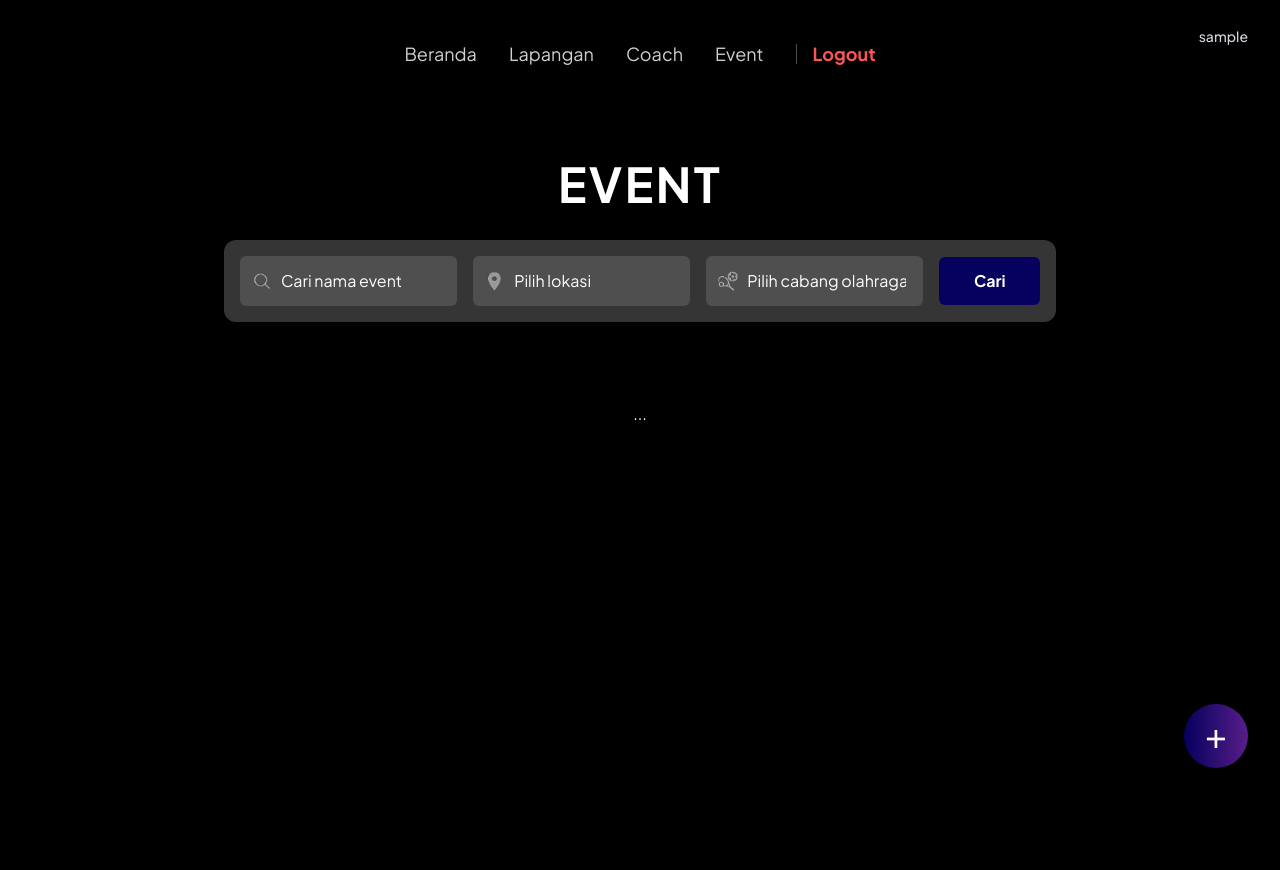
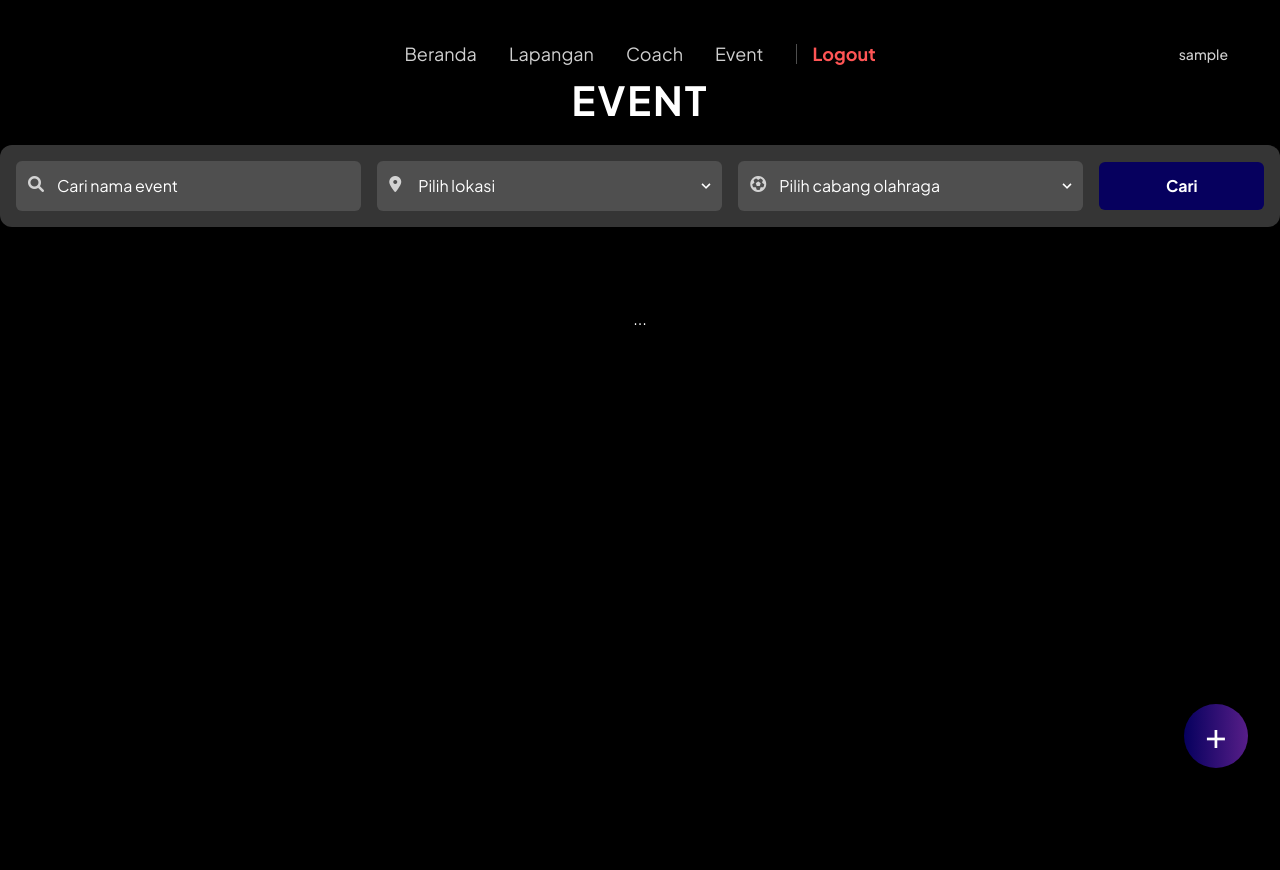
Before and after one commit to pbp-kelompok-c04/askmo, a Django app: page /event/ in a window 1280 px wide. Before the commit the page ends 768 px from the top, so only its background shows below. Run offline with Django 5.2, Linux system fonts and the light colour scheme; the visitor is signed in with stand-in values (Sample User, id 1); data that the repository does not hold is empty; some libraries are stand-ins or nearby versions.

Commit message:
rapihin margin event

```diff
--- a/main/templates/event.html
+++ b/main/templates/event.html
@@ -4,36 +4,37 @@
 
 {% block meta %}
 <title>Event - ASKMO</title>
+<link rel="stylesheet" href="{% static 'css/style.css' %}">
+<link href="https://fonts.googleapis.com/css2?family=Inter:wght@400;500;700&display=swap" rel="stylesheet">
+<link rel="stylesheet" href="https://cdnjs.cloudflare.com/ajax/libs/font-awesome/6.0.0-beta3/css/all.min.css">
 {% endblock meta %}
 
 {% block content %}
 {% include 'navbar.html' %}
 
-{% if user.is_authenticated %}
-<div class="fixed top-6 right-8 z-50 hidden md:block">
-    <a href="{% url 'main:show_profile' %}" class="text-gray-300 hover:text-white text-sm font-medium transition-colors">
-        {{ user.username }}
+<div class="fixed top-9 right-9 z-50 hidden md:block">
+    <a href="{% url 'main:show_profile' %}">
+        <div class="flex items-center space-x-2 px-4 py-2 text-[#CFCFCF] text-sm font-medium">
+        <span>{{ user.username }}</span>
+        </div>
     </a>
 </div>
-{% endif %}
 
-<div class="bg-black text-white w-full min-h-screen font-['Plus_Jakarta_Sans'] pt-32">
-  <div class="max-w-4xl mx-auto px-4 sm:px-6 lg:px-8 py-8">
-
-    <h1 class="text-5xl font-bold mb-8 text-center tracking-wider">EVENT</h1>
+<main>
+    <h1 class="text-white" style="margin-top: 70px; margin-bottom: 15px; font-size: 40px; text-align: center;"><b>EVENT</b></h1>
 
     <div class="bg-[#353535] rounded-xl p-4 mb-8">
         <form id="search-form" class="grid grid-cols-1 md:grid-cols-7 gap-4 items-center">
             <div class="relative md:col-span-2">
                 <div class="absolute inset-y-0 left-0 flex items-center pl-3 pointer-events-none">
-                    <img src="{% static 'image/search_icon.png' %}" alt="Search" class="w-5 h-5 object-contain">
+                    <i class="fas fa-search w-5 h-5 text-white opacity-75"></i>
                 </div>
                 <input type="text" id="search-name" name="search_name" class="w-full pl-10 pr-4 py-3 bg-[#4F4F4F] border border-transparent rounded-md text-white placeholder:text-white focus:outline-none focus:border-[#06005E] focus:border-[2px]" placeholder="Cari nama event">
             </div>
 
             <div class="relative md:col-span-2">
                 <div class="absolute inset-y-0 left-0 flex items-center pl-3 pointer-events-none">
-                     <img src="{% static 'image/location_icon.png' %}" alt="Location" class="w-5 h-5 object-contain">
+                    <i class="fas fa-map-marker-alt w-5 h-5 text-white opacity-75"></i>
                 </div>
                 <select id="search-location" name="search_location"
                         class="w-full pl-10 pr-4 py-3 bg-[#4F4F4F] border border-transparent rounded-md text-white appearance-none focus:outline-none"
@@ -142,7 +143,7 @@
                         <option value="Bojonggede">Bojonggede</option>
                         <option value="Caringin">Caringin</option>
                         <option value="Ciampea">Ciampea</option>
-                        <option valueA="Ciawi">Ciawi</option>
+                        <option value="Ciawi">Ciawi</option>
                         <option value="Cisarua">Cisarua</option>
                         <option value="Gunung Putri">Gunung Putri</option>
                         <option value="Jonggol">Jonggol</option>
@@ -161,11 +162,14 @@
                         <option value="Tapos">Tapos</option>
                     </optgroup>
                 </select>
+                <div class="pointer-events-none absolute inset-y-0 right-0 flex items-center px-2 text-white">
+                    <svg class="fill-current h-4 w-4" xmlns="http://www.w3.org/2000/svg" viewBox="0 0 20 20"><path d="M9.293 12.95l.707.707L15.657 8l-1.414-1.414L10 10.828 5.757 6.586 4.343 8z"/></svg>
+                </div>
             </div>
 
             <div class="relative md:col-span-2">
-                 <div class="absolute inset-y-0 left-0 flex items-center pl-3 pointer-events-none">
-                     <img src="{% static 'image/sports_icon.png' %}" alt="Sport" class="w-5 h-5 object-contain">
+                <div class="absolute inset-y-0 left-0 flex items-center pl-3 pointer-events-none">
+                    <i class="fas fa-futbol w-5 h-5 text-white opacity-75"></i>
                 </div>
                 <select id="search-sport" name="search_sport" class="w-full pl-10 pr-4 py-3 bg-[#4F4F4F] border border-transparent rounded-md text-white appearance-none focus:outline-none">
                     <option value="">Pilih cabang olahraga</option>
@@ -179,6 +183,9 @@
                     <option value="golf">Golf</option>
                     <option value="lainnya">Lainnya</option>
                 </select>
+                <div class="pointer-events-none absolute inset-y-0 right-0 flex items-center px-2 text-white">
+                    <svg class="fill-current h-4 w-4" xmlns="http://www.w3.org/2000/svg" viewBox="0 0 20 20"><path d="M9.293 12.95l.707.707L15.657 8l-1.414-1.414L10 10.828 5.757 6.586 4.343 8z"/></svg>
+                </div>
             </div>
 
             <button type="submit" class="md:col-span-1 w-full bg-[#06005E] hover:bg-[#1A107A] text-white font-semibold py-3 px-4 rounded-md transition-colors duration-300">
@@ -194,9 +201,7 @@
     <div id="event-list" class="hidden space-y-8"></div>
 
     <div id="pagination-container" class="flex justify-center mt-12 mb-8"></div>
-
-  </div>
-</div>
+</main>
 
 {% if user.is_authenticated %}
 <button onclick="showCreateEventModal()"
@@ -209,7 +214,6 @@
 {% endif %}
 
 {% if user.is_authenticated %}
-
 <script>
   const CURRENT_USER_ID = "{{ user.id }}";
 </script>
@@ -218,8 +222,8 @@
   const CURRENT_USER_ID = null;
 </script>
 {% endif %}
+
 <script>
-
 const GET_EVENTS_URL = "{% url 'main:get_events_json' %}";
 const searchForm = document.getElementById('search-form');
 const eventList = document.getElementById('event-list');
@@ -310,6 +314,13 @@ async function fetchEvents() {
   }
 }
 
+function showState({ showLoading = false, showError = false, showEmpty = false, showList = false }) {
+    document.getElementById('loading-state').classList.toggle('hidden', !showLoading);
+    document.getElementById('error-state').classList.toggle('hidden', !showError);
+    document.getElementById('empty-state').classList.toggle('hidden', !showEmpty);
+    document.getElementById('event-list').classList.toggle('hidden', !showList);
+}
+
 searchForm.addEventListener('submit', function(e) {
     e.preventDefault();
     fetchEvents();
@@ -317,15 +328,5 @@ searchForm.addEventListener('submit', function(e) {
 
 document.addEventListener('event-changed', fetchEvents);
 document.addEventListener('DOMContentLoaded', fetchEvents);
-
-function showState({ showLoading = false, showError = false, showEmpty = false, showList = false }) {
-    document.getElementById('loading-state').classList.toggle('hidden', !showLoading);
-    document.getElementById('error-state').classList.toggle('hidden', !showError);
-    document.getElementById('empty-state').classList.toggle('hidden', !showEmpty);
-    document.getElementById('event-list').classList.toggle('hidden', !showList);
-}
-searchForm.addEventListener('submit', (e) => { e.preventDefault(); fetchEvents(); });
-document.addEventListener('event-changed', fetchEvents);
-document.addEventListener('DOMContentLoaded', fetchEvents);
 </script>
 {% endblock content %}
--- a/main/templates/lapangan/dashboard_lapangan.html
+++ b/main/templates/lapangan/dashboard_lapangan.html
@@ -161,7 +161,6 @@
         <h1 class="text-white" style="margin-top: 70px; margin-bottom: 15px; font-size: 40px; text-align: center;"><b>LAPANGAN</b></h1>
         <div class="bg-[#353535] rounded-xl p-4 mb-8">
             <form class="grid grid-cols-1 md:grid-cols-7 gap-4 items-center" method="GET" action="{% url 'main:show_lapangan_dashboard' %}">
-
                 <div class="relative md:col-span-2">
                     <div class="absolute inset-y-0 left-0 flex items-center pl-3 pointer-events-none">
                         <i class="fas fa-search w-5 h-5 text-white opacity-75"></i>
```
